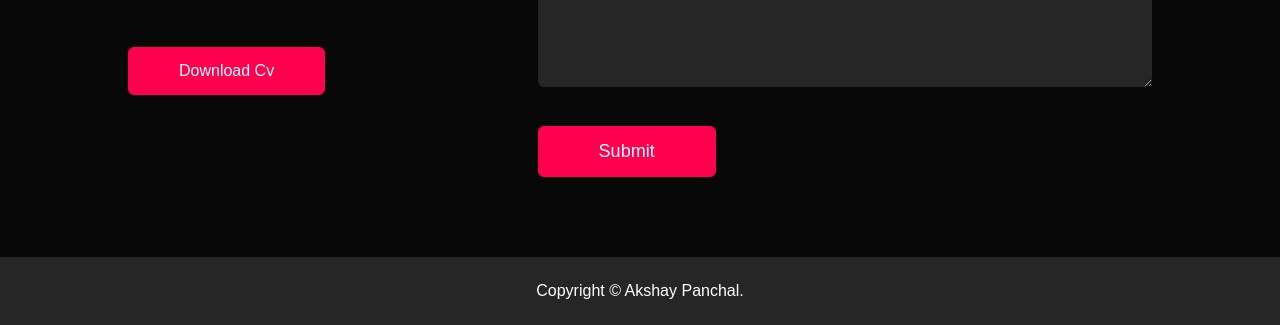
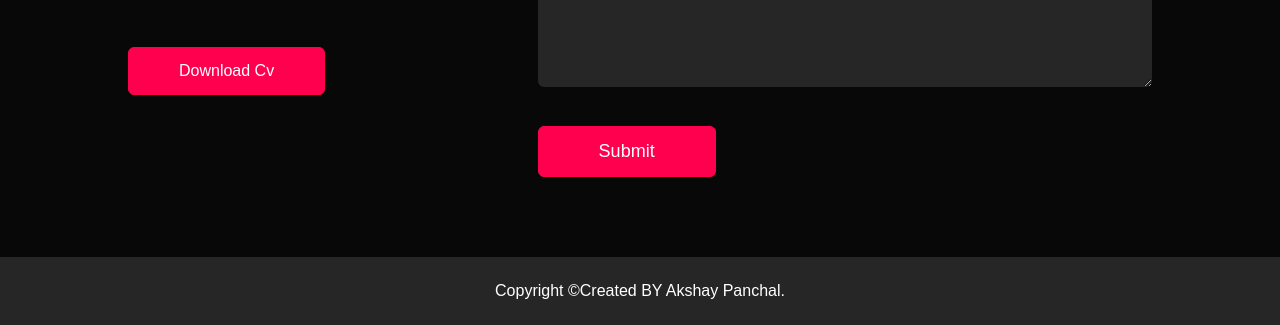
Before and after one commit to AKSHAY0128W/PERSONAL-PORTFOLIO, a plain HTML site: page index.html in a window 1280 px wide. Shown: the part 3166-3491 px from the top of the page. Drawn offline with Linux system fonts and the light colour scheme.

Commit message:
Add Copy Right Content

```diff
--- a/index.html
+++ b/index.html
@@ -213,7 +213,7 @@
         </div>
       </div>
       <div class="copyright">
-        <p>Copyright &#169; Akshay Panchal.</p>
+        <p>Copyright &#169;Created BY Akshay Panchal.</p>
       </div>
     </div>
     <script>
```
